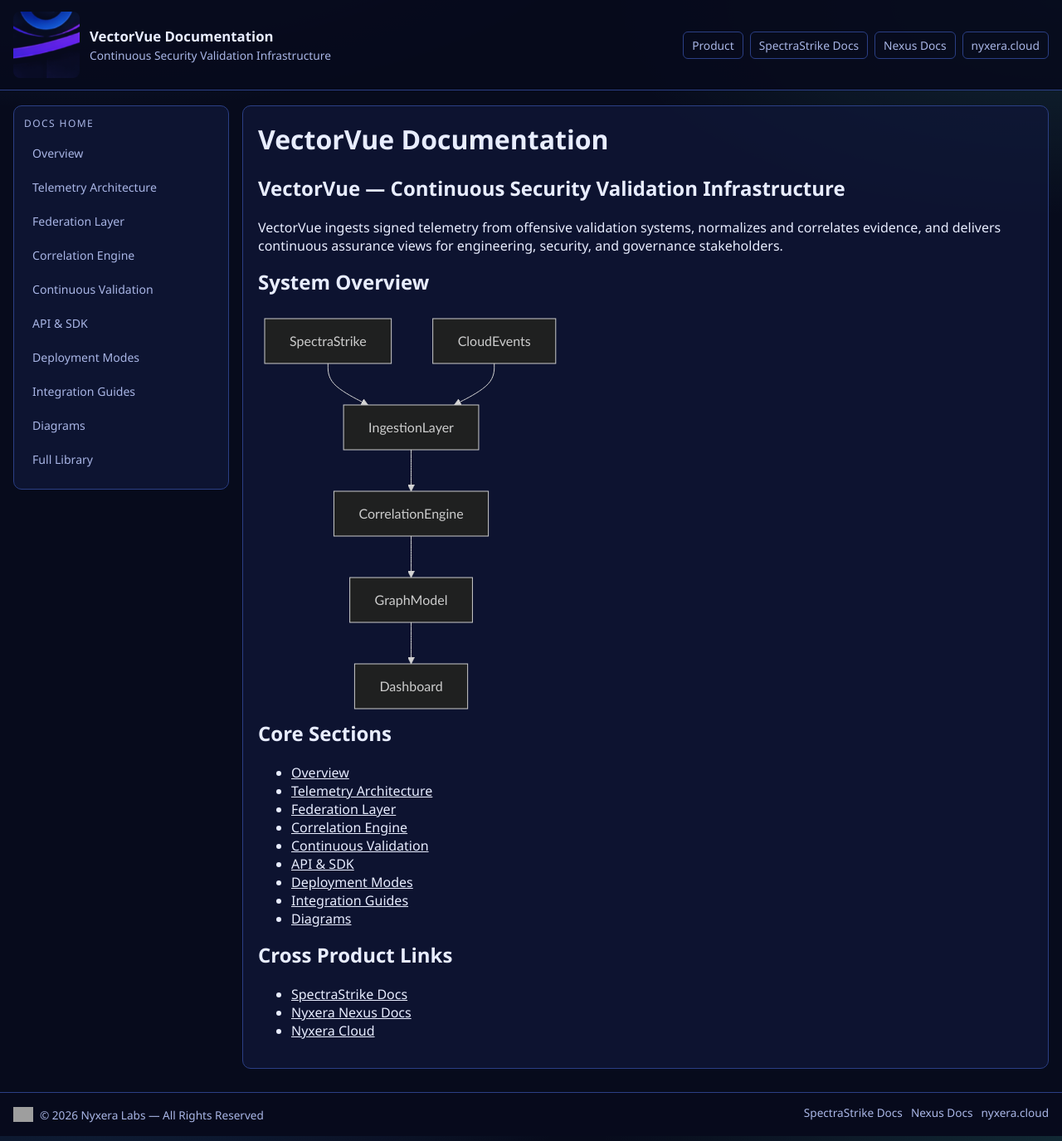
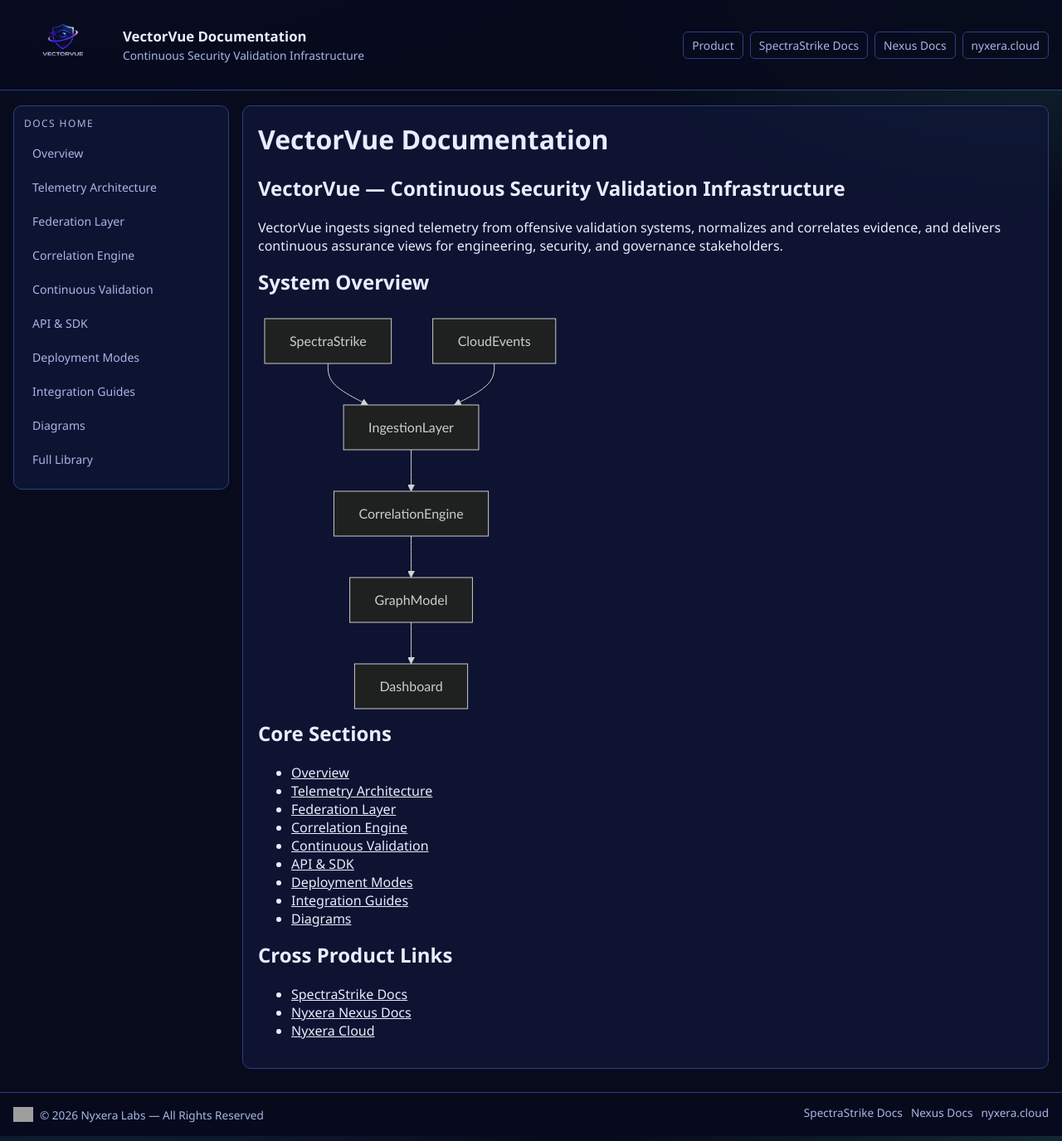
Before and after one commit to NyxeraLabs/VectorVue-Docs, a Jekyll site: the page built from index.md, in a window 1280 px wide and 1375 px high. Shown: the whole window at 83% size. Built offline with Jekyll 4.4.1, drawn with Linux system fonts in a browser that asks for light colours; grey boxes are pictures that could not be loaded.

Commit message:
fix(vectorvue-docs): use website logo asset and normalize docs header branding

```diff
--- a/assets/css/style.css
+++ b/assets/css/style.css
@@ -5,9 +5,9 @@
 .topbar { border-bottom:1px solid var(--border); background:rgba(7,11,28,.9); position:sticky; top:0; z-index:20; }
 .topbar-row { max-width:1300px; margin:0 auto; padding:14px 16px; display:flex; gap:14px; align-items:center; justify-content:space-between; flex-wrap:wrap; }
 .brand-wrap { display:flex; align-items:center; gap:12px; }
-.product-logo-wrap { width:80px; height:80px; display:flex; align-items:center; justify-content:center; overflow:hidden; border-radius:8px; }
-.product-logo { width:80px; height:80px; object-fit:contain; }
-.product-logo-vectorvue { transform: scale(4.5); transform-origin: center center; }
+.product-logo-wrap { width:120px; height:80px; display:flex; align-items:center; justify-content:center; overflow:hidden; border-radius:8px; }
+.product-logo { width:120px; height:80px; object-fit:contain; }
+.product-logo-vectorvue { transform:none; }
 .brand-wrap h1 { margin:0; font-size:1.05rem; }
 .brand-wrap p { margin:2px 0 0; color:var(--muted); font-size:.86rem; }
 .nav { display:flex; gap:8px; flex-wrap:wrap; }
```
Also changed, not shown: assets/img/product-logo.png.
